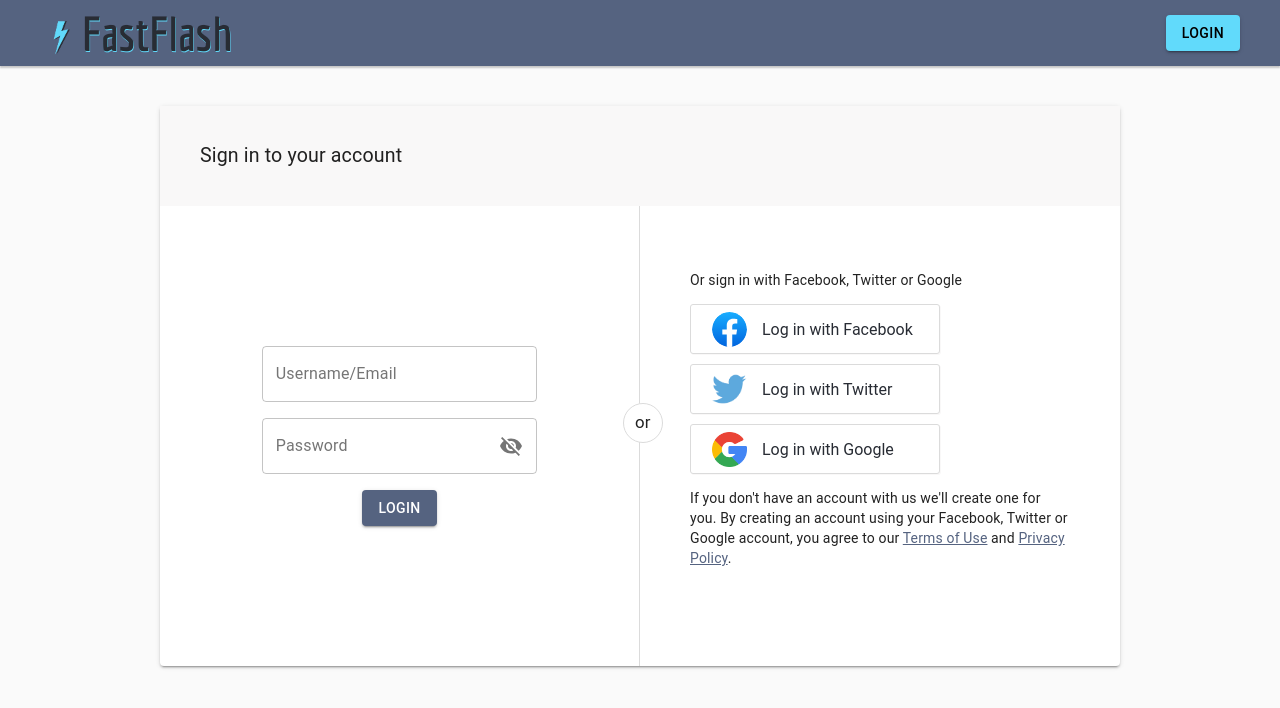
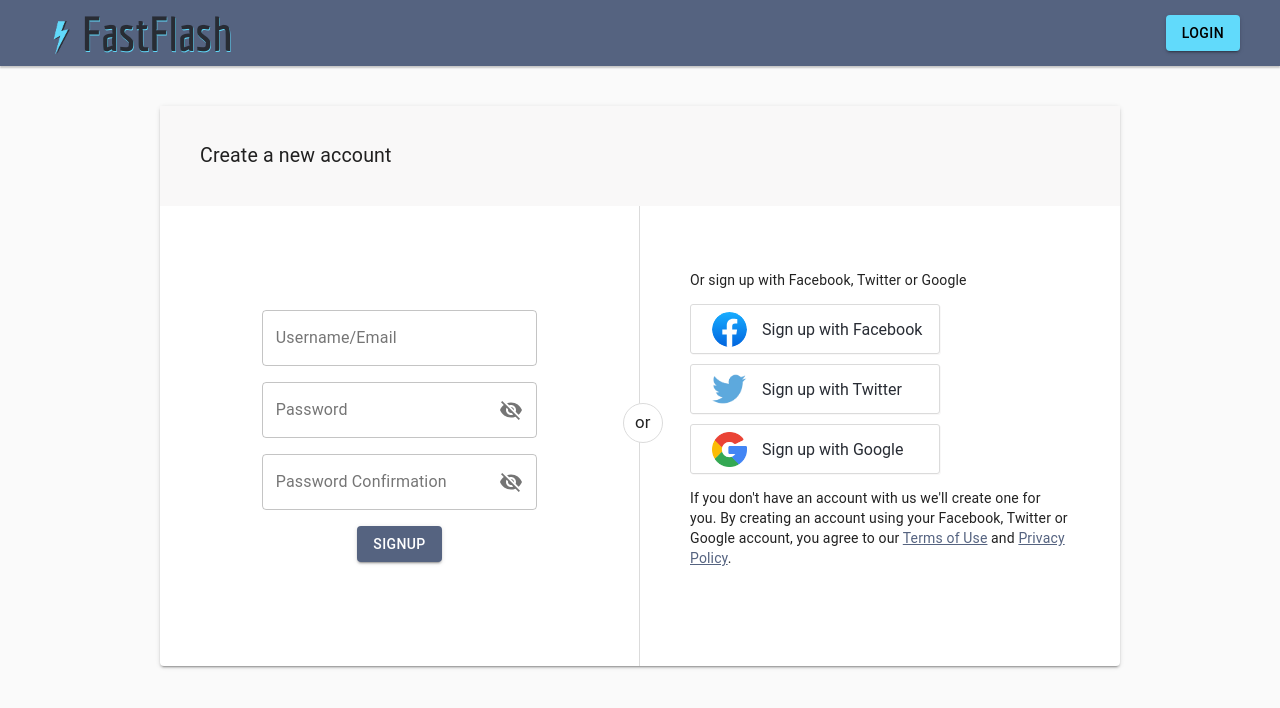
Before and after one commit to andy-aguilar/flatlingo-react, a React (Create React App) app: page / in a window 1280 px wide. Both pictures are taken after a click on the button "SIGN UP". Shown: the top 708 px of the page. Built offline with nearby package versions, Linux system fonts and the light colour scheme.

Commit message:
Build signup form that mirrors login

```diff
--- a/src/App.css
+++ b/src/App.css
@@ -118,6 +118,24 @@ body {
   border-right: 1px solid #dbdbdb;
 }
 
+.signup-container {
+  width: 60rem;
+  height: 35rem;
+  margin-top: 40px;
+  z-index: 1;
+  display: flex;
+  flex-flow: column;
+}
+
+#signup-form {
+  display:flex;
+  flex-direction: column;
+  align-items: center;
+  justify-content: center;
+  height: 100%;
+  border-right: 1px solid #dbdbdb;
+}
+
 
 .vertical-split {
   display:flex;
--- a/src/components/logins/OauthLogins.js
+++ b/src/components/logins/OauthLogins.js
@@ -2,10 +2,10 @@ import facebook from "../../images/facebook_f_logo.svg"
 import google from "../../images/google_icon.png"
 import twitter from "../../images/twitter_icon.png"
 
-const OauthLogins = () => {
+const OauthSignups = () => {
     return(
         <>
-        <p>Or sign in with Facebook, Twitter or Google</p>
+        <p>Or log in with Facebook, Twitter or Google</p>
         <div className="oauth-div"><button className="oauth-button"><img className="oauth-img" src={facebook} alt="Log in with Facebook"/><p>Log in with Facebook</p></button></div>
         <div className="oauth-div"><button className="oauth-button"><img className="oauth-img" src={twitter} alt="Log in with Twitter"/><p>Log in with Twitter</p></button></div>
         <div className="oauth-div"><button className="oauth-button"><img className="oauth-img" src={google} alt="Log in with Google"/><p>Log in with Google</p></button></div>
@@ -14,4 +14,4 @@ const OauthLogins = () => {
     )
 }
 
-export default OauthLogins
+export default OauthSignups
--- /dev/null
+++ b/src/components/logins/OauthSignups.js
@@ -0,0 +1,17 @@
+import facebook from "../../images/facebook_f_logo.svg"
+import google from "../../images/google_icon.png"
+import twitter from "../../images/twitter_icon.png"
+
+const OauthSignups = () => {
+    return(
+        <>
+        <p>Or sign up with Facebook, Twitter or Google</p>
+        <div className="oauth-div"><button className="oauth-button"><img className="oauth-img" src={facebook} alt="Sign up with Facebook"/><p>Sign up with Facebook</p></button></div>
+        <div className="oauth-div"><button className="oauth-button"><img className="oauth-img" src={twitter} alt="Sign up with Twitter"/><p>Sign up with Twitter</p></button></div>
+        <div className="oauth-div"><button className="oauth-button"><img className="oauth-img" src={google} alt="Sign up with Google"/><p>Sign up with Google</p></button></div>
+        <p>If you don't have an account with us we'll create one for you. By creating an account using your Facebook, Twitter or Google account, you agree to our <a href="http://localhost:3001">Terms of Use</a> and <a href="http://localhost:3001">Privacy Policy</a>.</p>
+        </>
+    )
+}
+
+export default OauthSignups
--- /dev/null
+++ b/src/components/logins/Signup.js
@@ -0,0 +1,127 @@
+import React, { useState } from 'react';
+import OutlinedInput from '@material-ui/core/OutlinedInput';
+import InputLabel from '@material-ui/core/InputLabel';
+import InputAdornment from '@material-ui/core/InputAdornment';
+import Visibility from '@material-ui/icons/Visibility';
+import VisibilityOff from '@material-ui/icons/VisibilityOff';
+import IconButton from '@material-ui/core/IconButton';
+import FormControl from '@material-ui/core/FormControl';
+import { makeStyles } from '@material-ui/core/styles';
+import Button from '@material-ui/core/Button';
+import clsx from 'clsx';
+
+const useStyles = makeStyles((theme) => ({
+
+    root: {
+        display: 'flex',
+        flexWrap: 'wrap',
+    },
+    margin: {
+        margin: theme.spacing(1),
+    },
+    withoutLabel: {
+        marginTop: theme.spacing(3),
+    },
+    textField: {
+        width: '35ch',
+    },
+}));
+
+
+const Signup = () => {
+    const classes = useStyles();
+
+    const [values, setValues] = useState({
+        password: '',
+        username: '',
+        passwordConfirmation: '',
+        showPasswordConfirmation: false,
+        showPassword: false,
+    });
+
+    const handleChange = (prop) => (event) => {
+        setValues({ ...values, [prop]: event.target.value });
+    };
+
+    const handleClickShowPassword = () => {
+        setValues({ ...values, showPassword: !values.showPassword });
+    };
+
+    const handleClickShowPasswordConfirmation = () => {
+        setValues({ ...values, showPasswordConfirmation: !values.showPasswordConfirmation });
+    };
+
+    const handleMouseDownPassword = (event) => {
+        event.preventDefault();
+    };
+    const handleMouseDownPasswordConfirmation = (event) => {
+        event.preventDefault();
+    };
+
+
+    return(
+            <form id="signup-form">
+                <FormControl className={clsx(classes.margin, classes.textField)} variant="outlined">
+                    <InputLabel htmlFor="outlined-username">Username/Email</InputLabel>
+                    <OutlinedInput
+                        id="outlined-username"
+                        type='text'
+                        value={values.username}
+                        onChange={handleChange('username')}
+                        labelWidth={120}
+                    />
+                </FormControl>
+                <FormControl className={clsx(classes.margin, classes.textField)} variant="outlined">
+                    <InputLabel htmlFor="outlined-adornment-password">Password</InputLabel>
+                    <OutlinedInput
+                        id="outlined-adornment-password"
+                        type={values.showPassword ? 'text' : 'password'}
+                        value={values.password}
+                        onChange={handleChange('password')}
+                        endAdornment={
+                            <InputAdornment position="end">
+                            <IconButton
+                                aria-label="toggle password visibility"
+                                onClick={handleClickShowPassword}
+                                onMouseDown={handleMouseDownPassword}
+                                edge="end"
+                            >
+                            {values.showPassword ? <Visibility /> : <VisibilityOff />}
+                            </IconButton>
+                            </InputAdornment>
+                        }
+                        labelWidth={70}
+                    />
+                </FormControl>
+                <FormControl className={clsx(classes.margin, classes.textField)} variant="outlined">
+                    <InputLabel htmlFor="outlined-adornment-password-confirmation">Password Confirmation</InputLabel>
+                    <OutlinedInput
+                        id="outlined-adornment-password-confirmation"
+                        type={values.showPasswordConfirmation ? 'text' : 'password'}
+                        value={values.passwordConfirmation}
+                        onChange={handleChange('passwordConfirmation')}
+                        endAdornment={
+                            <InputAdornment position="end">
+                            <IconButton
+                                aria-label="toggle password visibility"
+                                onClick={handleClickShowPasswordConfirmation}
+                                onMouseDown={handleMouseDownPasswordConfirmation}
+                                edge="end"
+                            >
+                            {values.showPasswordConfirmation ? <Visibility /> : <VisibilityOff />}
+                            </IconButton>
+                            </InputAdornment>
+                        }
+                        labelWidth={70}
+                    />
+                </FormControl>
+                <FormControl className={clsx(classes.margin)}>
+                    <Button variant="contained" color="primary" type="submit">
+                        Signup
+                    </Button>
+                </FormControl>
+            </form>
+    )
+}
+
+export default Signup
--- a/src/containers/LoginContainer.js
+++ b/src/containers/logins/LoginContainer.js
@@ -1,7 +1,7 @@
 import Paper from '@material-ui/core/Paper';
-import PaperHeader from '../components/headers/PaperHeader';
-import Login from '../components/logins/Login'
-import OauthLogins from '../components/logins/OauthLogins'
+import PaperHeader from '../../components/headers/PaperHeader';
+import Login from '../../components/logins/Login'
+import OauthLogins from '../../components/logins/OauthLogins'
 
 const LoginContainer = () => {
     return(
--- /dev/null
+++ b/src/containers/logins/SignupContainer.js
@@ -0,0 +1,25 @@
+import Paper from '@material-ui/core/Paper';
+import PaperHeader from '../../components/headers/PaperHeader';
+import Signup from '../../components/logins/Signup'
+import OauthSignups from '../../components/logins/OauthSignups'
+
+const SignupContainer = () => {
+    return(
+        <Paper elevation={2} className="login-container">
+            <PaperHeader heading="Create a new account" height="100px"/>
+            <div className="vertical-split">
+                <div className="side">
+                    <Signup/>
+                </div>
+                <div className="side oauth-side">
+                    <OauthSignups />
+                </div>
+                <div className="circle">
+                    or
+                </div>
+            </div>
+        </Paper>
+    )
+}
+
+export default SignupContainer
--- a/src/pages/Homepage.js
+++ b/src/pages/Homepage.js
@@ -1,6 +1,8 @@
 import React, { useState } from 'react';
 import Header from '../components/Header';
-import LoginContainer from '../containers/LoginContainer';
+import LoginContainer from '../containers/logins/LoginContainer';
+import SignupContainer from '../containers/logins/SignupContainer';
+
 
 
 const Homepage = () => {
@@ -10,7 +12,7 @@ const Homepage = () => {
         <div className="homepage">
             <Header login={login} setLogin={setLogin}/>
             <div id="main">
-                <LoginContainer />
+                {login ? <LoginContainer /> : <SignupContainer/>}
             </div>
         </div>
     );
```
